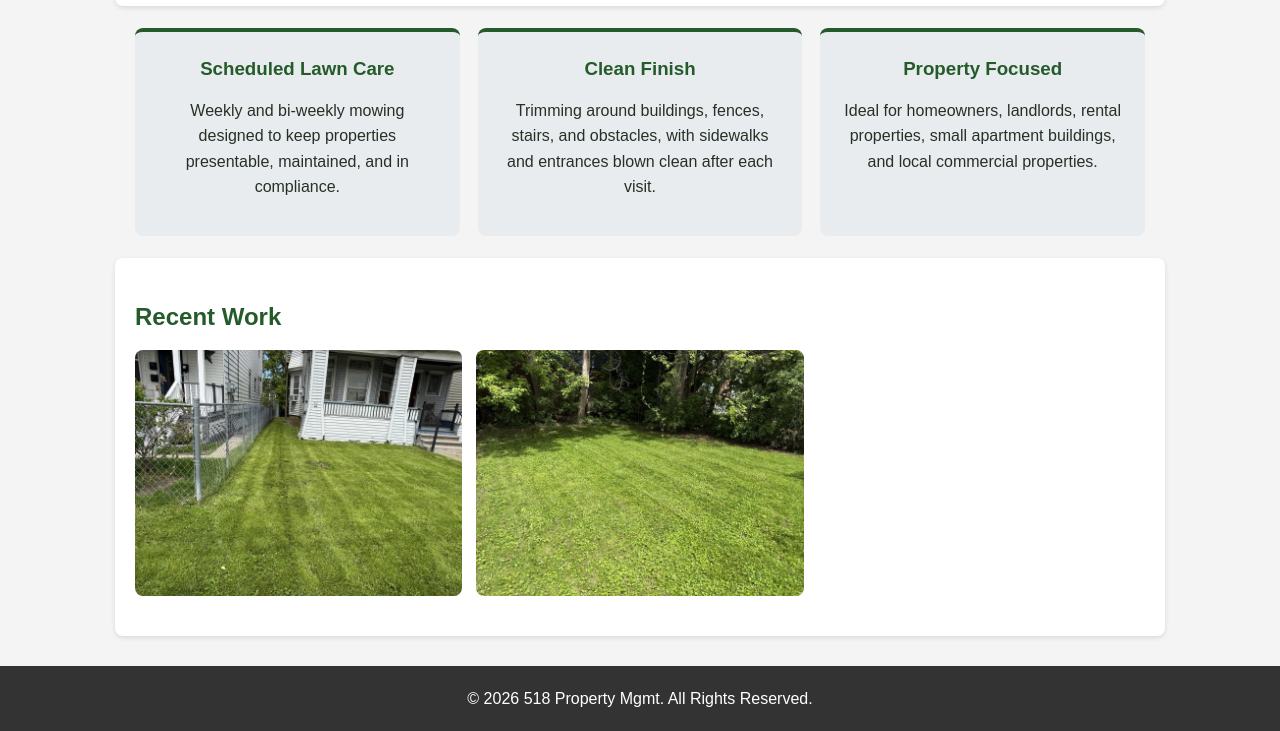
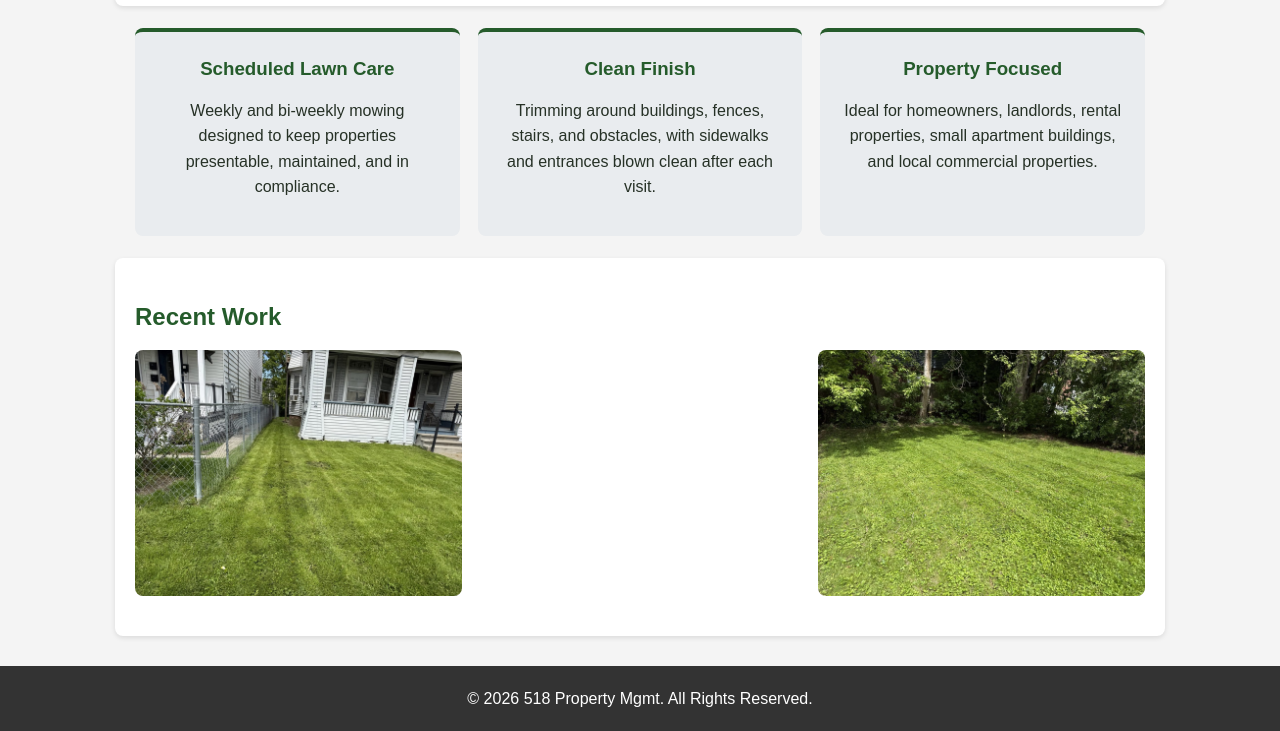
Before and after one commit to ddefazio1/518propertymgmt.com, a plain HTML site: page index.html in a window 1280 px wide. Shown: the part 734-1465 px from the top of the page. Drawn offline with Linux system fonts and the light colour scheme.

Commit message:
Update index.html

```diff
--- a/index.html
+++ b/index.html
@@ -54,7 +54,10 @@
     <h2>Recent Work</h2>
     <div class="gallery">
         <img src="images/side-yard.jpg" alt="Mowed side yard along fence">
-                <!img src="images/side-access.jpg" alt="Maintained access area beside property">
+
+        <!-- Middle spot - keeping the blank space -->
+        <div class="placeholder"></div>
+
         <img src="images/backyard.jpg" alt="Freshly mowed backyard">
     </div>
 </section>
```
Lines whose indentation alone changed are shown as unchanged.
